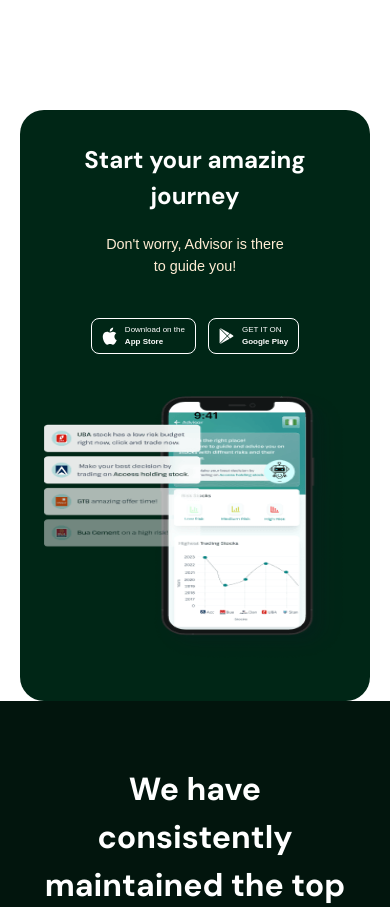
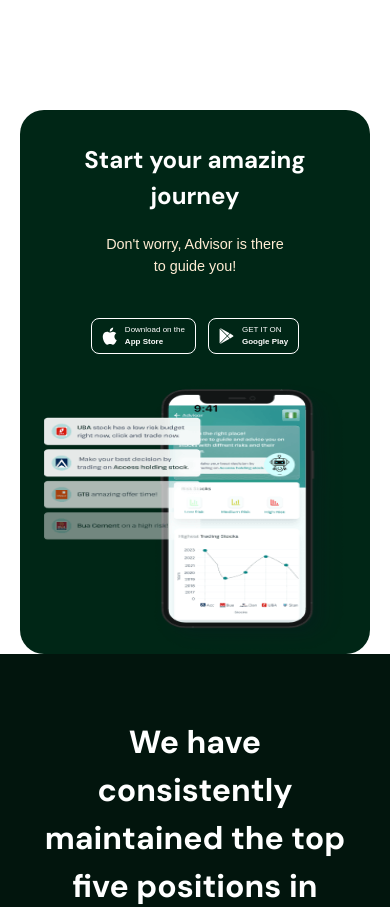
Before and after one commit to IdrisDY/BG-SEC, a Next.js app: page / in a window 390 px wide. Shown: the part 2765-3672 px from the top of the page. Built offline with nearby package versions, Linux system fonts and the light colour scheme; a web font is replaced by a local one.

Commit message:
fix advisory sections

```diff
--- a/app/page.js
+++ b/app/page.js
@@ -234,7 +234,7 @@ export default function Home() {
       </section>
 
       {/* Advisor */}
-      <section className="bg-[#002616] min-h-[70vh] gap-5 lg:gap-0 mt-28 rounded-3xl px-4 py-8 lg:pl-16  lg:pt-10 flex flex-col lg:flex-row justify-between">
+      <section className="bg-[#002616] lg:min-h-[70vh] gap-5 lg:gap-0 mt-28 rounded-3xl px-4 pt-8 pb-0 lg:pl-16  lg:pt-10 flex flex-col lg:flex-row justify-start  lg:justify-between">
         <div className="flex  items-center lg:items-start justify-center gap-5 flex-col">
           <h2
             className={`${DMFont.className} w-[80%] lg:w-auto text-center text-[1.5rem] text-white lg:text-[1.9rem] `}
@@ -270,7 +270,7 @@ export default function Home() {
             </div>
           </div>
         </div>
-        <div className=" w-full max-w-[305px] m-auto lg:m-0 lg:max-w-[50%] h-[280px] lg:h-auto relative ">
+        <div className=" w-full max-w-[305px] mx-auto lg:m-0 lg:max-w-[50%] h-[280px] lg:h-auto relative ">
           <Image className="hidden lg:block" src="/phone-chats.png" layout="fill" alt="advisor guide" />
           <Image className="block lg:hidden" src="/phonemockupmobile.png" layout="fill" alt="advisor guide" />
         </div>
```
